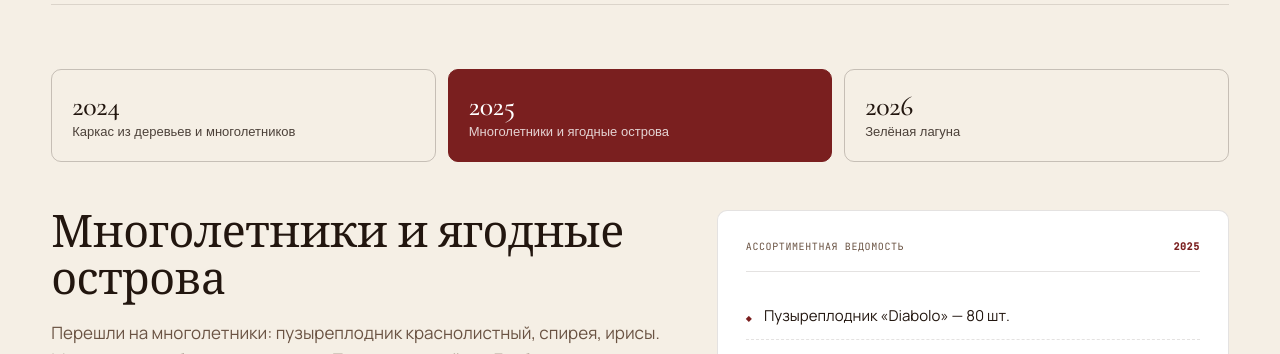
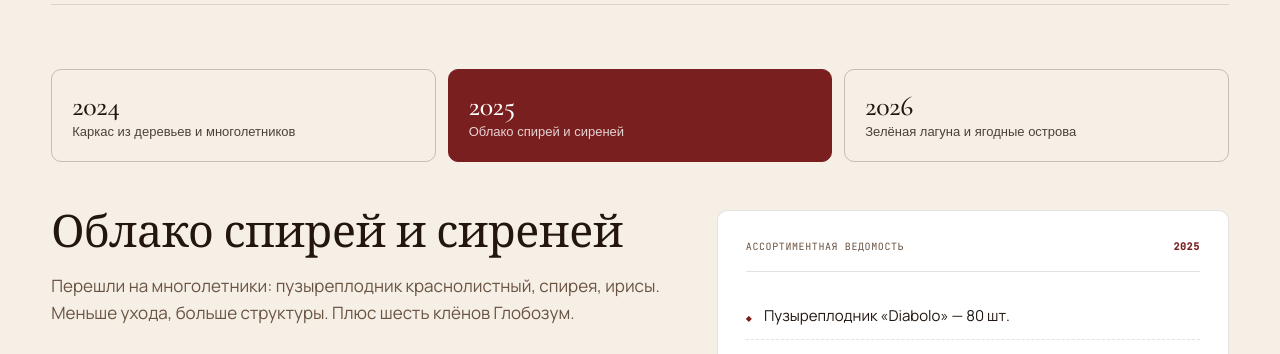
Before and after one commit to safyodorov/beregdetstva, a Next.js app: page / in a window 1280 px wide. Shown: the part 8220-8574 px from the top of the page. Built offline with nearby package versions, Linux system fonts and the light colour scheme.

Commit message:
content(landscape): tabs 2025, 2026 — обновлены названия

```diff
--- a/src/app/components/Landscape.jsx
+++ b/src/app/components/Landscape.jsx
@@ -31,7 +31,7 @@ const YEARS = [
   },
   {
     year: '2025',
-    title: 'Многолетники и ягодные острова',
+    title: 'Облако спирей и сиреней',
     desc:
       'Перешли на многолетники: пузыреплодник краснолистный, спирея, ирисы. Меньше ухода, больше структуры. Плюс шесть клёнов Глобозум.',
     palette: ['#7a1f1f', '#385c3e', '#c24a4a', '#6b5ca3'],
@@ -58,7 +58,7 @@ const YEARS = [
   },
   {
     year: '2026',
-    title: 'Зелёная лагуна',
+    title: 'Зелёная лагуна и ягодные острова',
     desc:
       'Работаем над этапом «Зелёная лагуна»: волнистый газон, ягодные острова, многолетний цветник непрерывного цветения с апреля по октябрь.',
     palette: ['#5a8862', '#385c3e', '#7a1f1f', '#c9a77b'],
```
